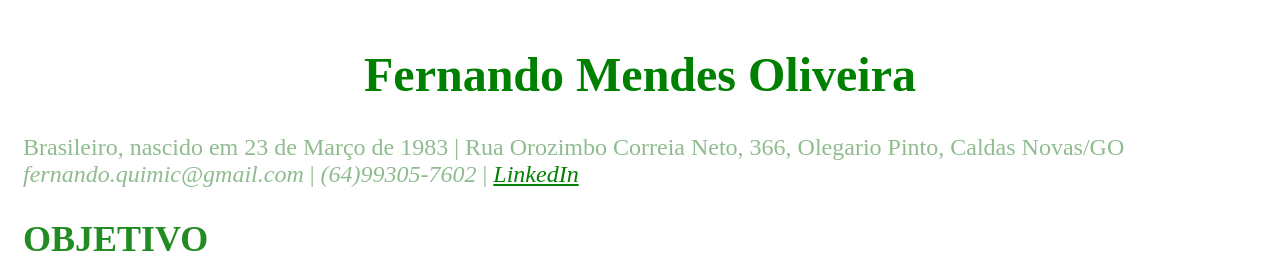
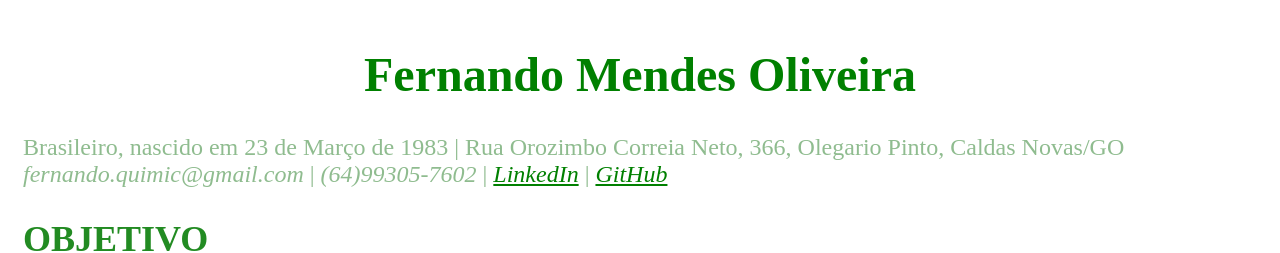
Before and after one commit to Fat83dotcom/landing_curriculo, a plain HTML site: page index.html in a window 1280 px wide. Shown: the top 253 px of the page. Drawn offline with Linux system fonts and the light colour scheme.

Commit message:
addLinkGitHub

```diff
--- a/index.html
+++ b/index.html
@@ -19,7 +19,7 @@
     <body>
         <h1>Fernando Mendes Oliveira</h1>
             <p>Brasileiro, nascido em 23 de Março de 1983 | Rua Orozimbo Correia Neto, 366, Olegario Pinto, Caldas Novas/GO<br>
-            <i>fernando.quimic@gmail.com</i> | <i>(64)99305-7602</i> | <i><a href="http://www.linkedin.com/in/fernando-mendes-492805221/" target="_blank">LinkedIn</a></i></p>
+            <i>fernando.quimic@gmail.com</i> | <i>(64)99305-7602</i> | <i><a href="http://www.linkedin.com/in/fernando-mendes-492805221/" target="_blank">LinkedIn</a></i> | <i><a href="https://github.com/Fat83dotcom" target="_blank">GitHub</a></i></p>
             <h2>OBJETIVO</h2>
                 <p>Oferecer serviços e soluçoes na área de T.I., desenvolvimento de softwares e ferramentas, agregando à equipe experiências profissionais anteriores e skills adquiridas, atuando com ética e comprometimento com o melhor resultado, visando a satisfação da empresa e seus clientes.</p>
             <h2>EXPERIÊNCIA PROFISSIONAL</h2>
```
